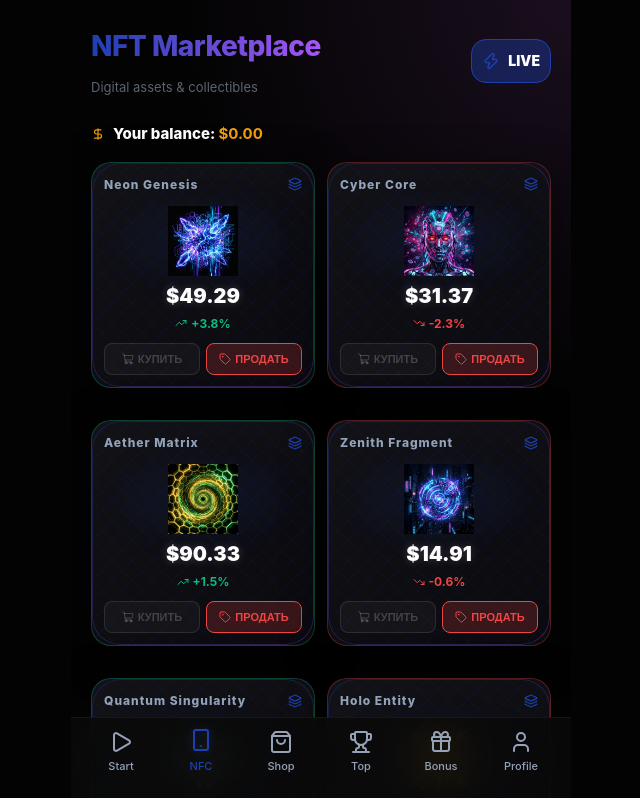
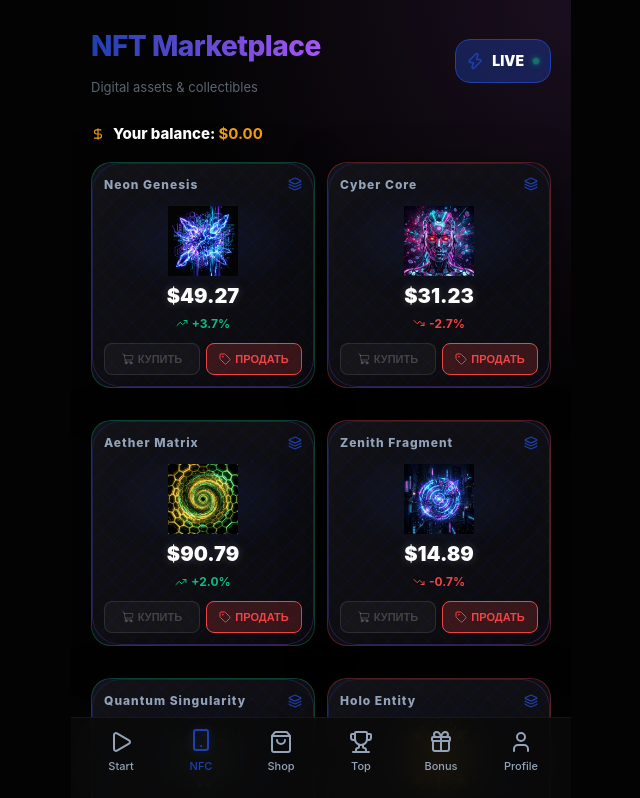
Before and after one commit to NTIVI/tg_web_app_black, a React (Vite) app in the folder frontend/: page /nfc in a window 1280 px wide. Shown: the top 798 px of the page, without its empty margins (319-959 px from the left). Built offline with nearby package versions, Linux system fonts and the light colour scheme; no server answers; what react-tads-widget would draw is missing.

Commit message:
feat: Auto-update NFT prices every 2s with flash animation and live pulse indicator

```diff
--- a/frontend/src/pages/NFC.tsx
+++ b/frontend/src/pages/NFC.tsx
@@ -1,4 +1,4 @@
-import { useState, useEffect } from 'react';
+import { useState, useEffect, useRef } from 'react';
 import { API_URL } from '../config';
 import {
   TrendingUp,
@@ -21,10 +21,21 @@ const NFT_LIST = [
   { id: 'nft6', name: 'Holo Entity', price: 12400, image: '/nfts/nft6.png' },
 ];
 
-const NFTCard = ({ nft, changeVal, isPositive, onBuy, buying, userId, balance }: any) => {
+const NFTCard = ({ nft, changeVal, isPositive, onBuy, buying, userId, balance, tick }: any) => {
   const currentPrice = Math.round(nft.price * (1 + changeVal / 100));
   const displayCurrentPrice = (currentPrice / 100).toFixed(2);
   const canAfford = balance >= currentPrice;
+  const [flash, setFlash] = useState(false);
+  const prevTickRef = useRef(tick);
+
+  useEffect(() => {
+    if (prevTickRef.current !== tick) {
+      prevTickRef.current = tick;
+      setFlash(true);
+      const t = setTimeout(() => setFlash(false), 600);
+      return () => clearTimeout(t);
+    }
+  }, [tick]);
 
   return (
     <div className="glass-panel" style={{
@@ -89,10 +100,23 @@ const NFTCard = ({ nft, changeVal, isPositive, onBuy, buying, userId, balance }:
         </div>
 
         <div style={{ textAlign: 'center', marginBottom: '10px' }}>
-          <div style={{ fontSize: '20px', fontWeight: '900', color: 'white', marginBottom: '2px', textShadow: '0 0 10px rgba(255,255,255,0.2)' }}>
+          <div
+            className={flash ? 'price-flash' : ''}
+            style={{
+              fontSize: '20px',
+              fontWeight: '900',
+              color: 'white',
+              marginBottom: '2px',
+              textShadow: '0 0 10px rgba(255,255,255,0.2)',
+              transition: 'color 0.3s'
+            }}
+          >
             ${displayCurrentPrice}
           </div>
-          <div style={{ display: 'flex', alignItems: 'center', justifyContent: 'center', gap: '4px' }}>
+          <div
+            className={flash ? (isPositive ? 'pct-flash-green' : 'pct-flash-red') : ''}
+            style={{ display: 'flex', alignItems: 'center', justifyContent: 'center', gap: '4px' }}
+          >
             {isPositive ? <TrendingUp size={12} color="var(--success-color)" /> : <TrendingDown size={12} color="var(--danger-color)" />}
             <span style={{ fontSize: '12px', fontWeight: '700', color: isPositive ? 'var(--success-color)' : 'var(--danger-color)' }}>
               {isPositive ? '+' : ''}{changeVal.toFixed(1)}%
@@ -150,6 +174,7 @@ const NFTCard = ({ nft, changeVal, isPositive, onBuy, buying, userId, balance }:
 const NFC = ({ userId, balance, setBalance }: any) => {
   const [rates, setRates] = useState<Record<string, number>>({});
   const [variance, setVariance] = useState<Record<string, number>>({});
+  const [tick, setTick] = useState(0);
   const [buying, setBuying] = useState<string | null>(null);
   const [toast, setToast] = useState<{ type: 'success' | 'error'; msg: string } | null>(null);
 
@@ -182,15 +207,18 @@ const NFC = ({ userId, balance, setBalance }: any) => {
         const next: Record<string, number> = {};
         NFT_LIST.forEach(nft => {
           const oldVar = prev[nft.id] || 0;
-          let delta = (Math.random() - 0.5) * 1.5; // Up to 0.75% change per tick
+          let delta = (Math.random() - 0.5) * 1.5;
           let newVal = oldVar + delta;
-          if (newVal > 2.5) newVal = 2.5; // Max 2.5% deviation from base
+          if (newVal > 2.5) newVal = 2.5;
           if (newVal < -2.5) newVal = -2.5;
           next[nft.id] = newVal;
         });
         return next;
       });
-    }, 3000);
+
+      // Increment tick to trigger flash animation in cards
+      setTick(t => t + 1);
+    }, 2000);
     return () => clearInterval(interval);
   }, []);
 
@@ -271,6 +299,12 @@ const NFC = ({ userId, balance, setBalance }: any) => {
         }}>
           <Zap size={18} color="var(--primary-color)" />
           <span style={{ fontWeight: '900', fontSize: '14px' }}>LIVE</span>
+          <div style={{
+            width: '8px', height: '8px', borderRadius: '50%',
+            background: 'var(--success-color)',
+            boxShadow: '0 0 8px var(--success-color)',
+            animation: 'livePulse 1.2s ease-in-out infinite'
+          }} />
         </div>
       </div>
 
@@ -302,6 +336,7 @@ const NFC = ({ userId, balance, setBalance }: any) => {
               buying={buying}
               userId={userId}
               balance={balance}
+              tick={tick}
             />
           );
         })}
@@ -312,6 +347,34 @@ const NFC = ({ userId, balance, setBalance }: any) => {
           from { opacity: 0; transform: translateX(-50%) translateY(-10px); }
           to { opacity: 1; transform: translateX(-50%) translateY(0); }
         }
+        @keyframes livePulse {
+          0%, 100% { opacity: 1; transform: scale(1); }
+          50% { opacity: 0.4; transform: scale(0.8); }
+        }
+        .price-flash {
+          animation: priceFlash 0.6s ease;
+        }
+        .pct-flash-green {
+          animation: pctFlashGreen 0.6s ease;
+        }
+        .pct-flash-red {
+          animation: pctFlashRed 0.6s ease;
+        }
+        @keyframes priceFlash {
+          0% { color: white; }
+          30% { color: #facc15; text-shadow: 0 0 14px #facc15; }
+          100% { color: white; }
+        }
+        @keyframes pctFlashGreen {
+          0% { opacity: 1; }
+          30% { opacity: 0.4; transform: scale(1.15); }
+          100% { opacity: 1; transform: scale(1); }
+        }
+        @keyframes pctFlashRed {
+          0% { opacity: 1; }
+          30% { opacity: 0.4; transform: scale(1.15); }
+          100% { opacity: 1; transform: scale(1); }
+        }
       `}</style>
     </div>
   );
```
